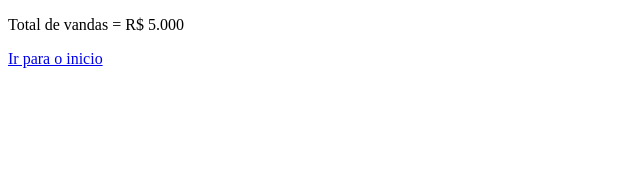
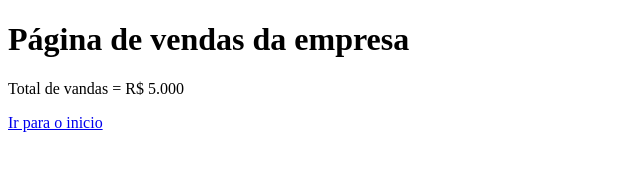
Before and after one commit to JonasMelo/aulagithub, a plain HTML site: page vendas.html in a window 1280 px wide. Shown: the whole page, without its empty margins (0-640 px from the left). Drawn offline with Linux system fonts and the light colour scheme.

Commit message:
Consertei o título

```diff
--- a/vendas.html
+++ b/vendas.html
@@ -7,7 +7,7 @@
     <title>Document</title>
 </head>
 <body>
-
+    <h1> Página de vendas da empresa </h1>
     <p>Total de vandas = R$ 5.000</p>
     <a href="index.html"> Ir para o inicio</a>
 </body>
```
